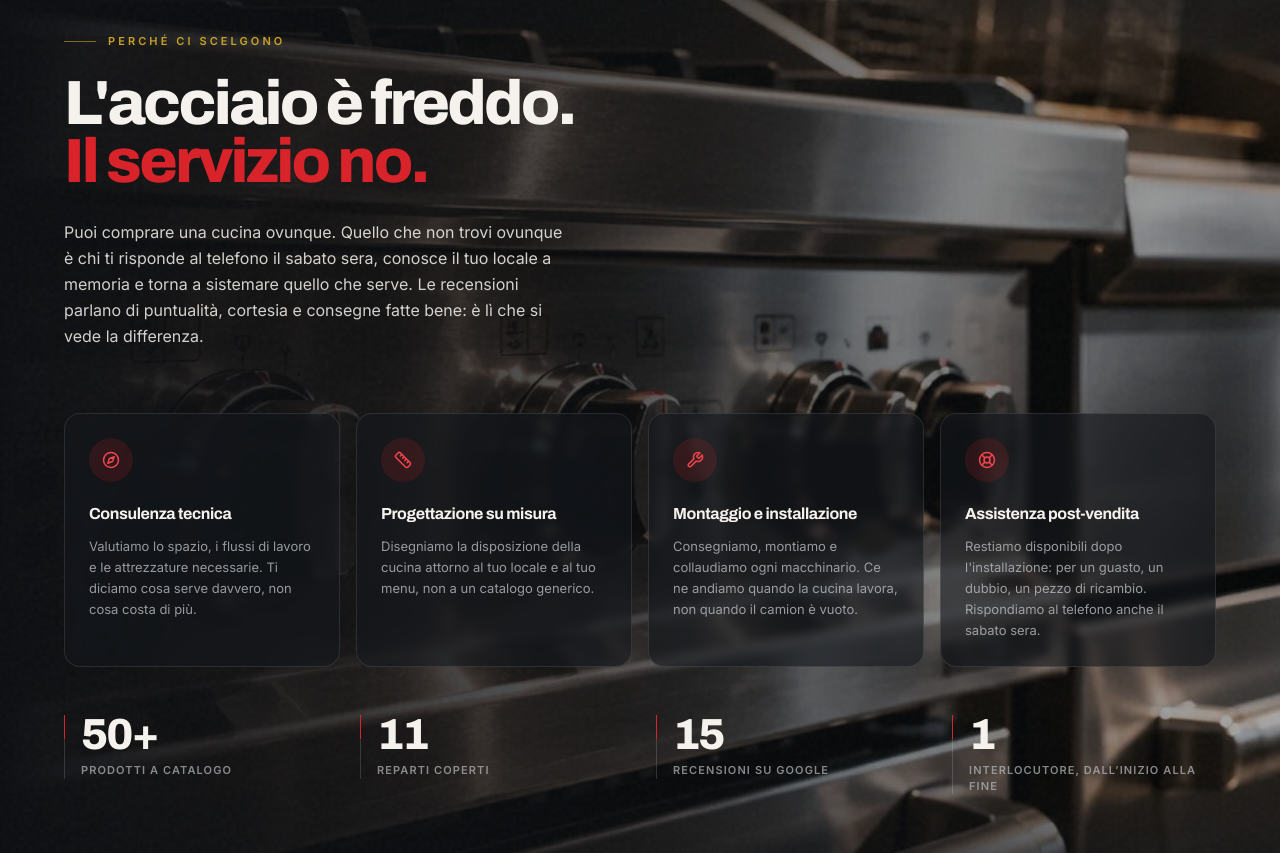
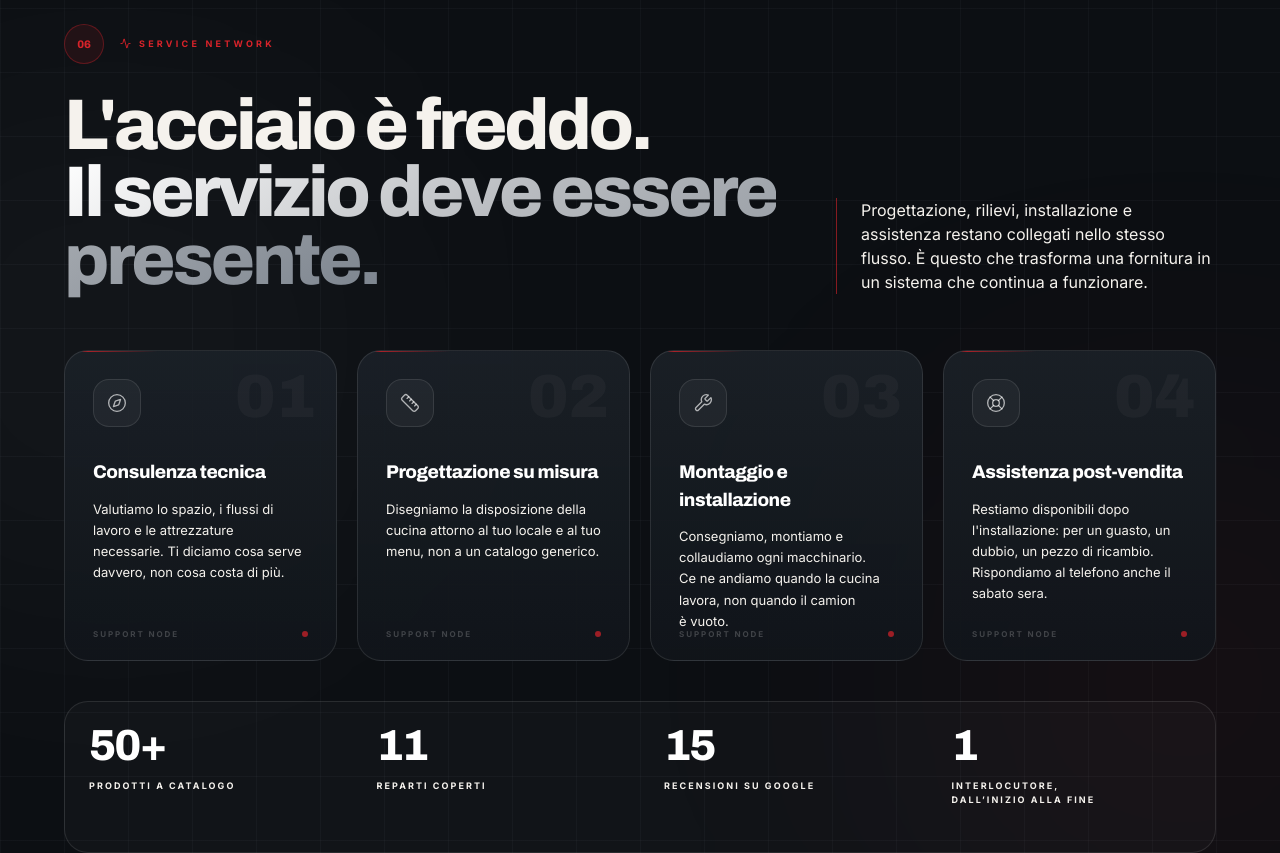
Before and after one commit to gaetanomeli95-lab/SITO-ARREDO-CHEF, a Next.js app: page / in a window 1280 px wide. Shown: the part 6469-7322 px from the top of the page. Built offline with nearby package versions, Linux system fonts and the light colour scheme.

Commit message:
Redesign services section as connected support network

```diff
--- a/src/components/sections/MateriaSection.tsx
+++ b/src/components/sections/MateriaSection.tsx
@@ -1,9 +1,6 @@
 'use client';
 
-import { useRef } from 'react';
-import Image from 'next/image';
-import { motion, useScroll, useTransform } from 'framer-motion';
-import { Compass, LifeBuoy, Ruler, Wrench } from 'lucide-react';
+import { Compass, LifeBuoy, Ruler, Wrench, Activity } from 'lucide-react';
 import type { LucideIcon } from 'lucide-react';
 import { categories, products } from '@/data/products';
 import { company, services } from '@/data/company';
@@ -17,13 +14,6 @@ const iconMap: Record<string, LucideIcon> = {
 };
 
 export default function MateriaSection() {
-  const ref = useRef<HTMLDivElement>(null);
-  const { scrollYProgress } = useScroll({
-    target: ref,
-    offset: ['start end', 'end start'],
-  });
-  const y = useTransform(scrollYProgress, [0, 1], ['-14%', '14%']);
-
   const stats = [
     { value: `${products.length}+`, label: 'Prodotti a catalogo' },
     { value: String(categories.length), label: 'Reparti coperti' },
@@ -33,71 +23,80 @@ export default function MateriaSection() {
 
   return (
     <section
-      ref={ref}
       data-nav-theme="dark"
-      className="relative overflow-hidden bg-carbone py-20 md:py-28 lg:py-36"
+      className="relative overflow-hidden bg-[#0c0f13] py-20 text-avorio md:py-28 lg:py-36"
     >
-      {/* Sfondo materico in parallasse */}
-      <motion.div style={{ y }} className="pointer-events-none absolute inset-x-0 -inset-y-[14%]">
-        <Image src="/images/hero-4.webp" alt="" fill sizes="100vw" className="object-cover" />
-      </motion.div>
-
-      <div className="pointer-events-none absolute inset-0 bg-gradient-to-r from-carbone via-carbone/88 to-carbone/35" />
-      <div className="pointer-events-none absolute inset-x-0 top-0 h-40 bg-gradient-to-b from-carbone to-transparent" />
-      <div className="pointer-events-none absolute inset-x-0 bottom-0 h-40 bg-gradient-to-t from-carbone to-transparent" />
-      <div className="grain pointer-events-none absolute inset-0" />
+      <div className="blueprint pointer-events-none absolute inset-0 opacity-42" />
+      <div className="pointer-events-none absolute left-[-8rem] top-[20%] h-[30rem] w-[30rem] rounded-full bg-white/[0.05] blur-[150px]" />
+      <div className="pointer-events-none absolute right-[-8rem] bottom-[8%] h-[28rem] w-[28rem] rounded-full bg-rosso/[0.08] blur-[150px]" />
+      <div className="pointer-events-none absolute inset-x-0 top-0 h-px bg-gradient-to-r from-transparent via-white/10 to-transparent" />
 
       <div className="container-ac relative">
-        <div className="max-w-2xl">
+        <div className="grid gap-10 lg:grid-cols-[1fr_380px] lg:items-end">
           <Reveal>
-            <span className="eyebrow text-oro">Perché ci scelgono</span>
-            <h2 className="h-display mt-6 text-[clamp(2.1rem,5.2vw,3.9rem)] text-avorio">
+            <div className="flex items-center gap-4">
+              <span className="flex h-10 w-10 items-center justify-center rounded-full border border-rosso/35 bg-rosso/10 font-display text-[11px] font-extrabold text-rosso">
+                06
+              </span>
+              <span className="inline-flex items-center gap-2 text-[9px] font-bold uppercase tracking-[0.36em] text-rosso">
+                <Activity size={11} /> Service network
+              </span>
+            </div>
+            <h2 className="h-display mt-7 max-w-4xl text-[clamp(2.8rem,5.6vw,5rem)] text-avorio">
               L&apos;acciaio è freddo.
               <br />
-              <span className="text-rosso">Il servizio no.</span>
+              <span className="text-steel">Il servizio deve essere presente.</span>
             </h2>
-            <p className="mt-7 max-w-lg text-pretty text-base leading-relaxed text-avorio/85">
-              Puoi comprare una cucina ovunque. Quello che non trovi ovunque è chi ti risponde al
-              telefono il sabato sera, conosce il tuo locale a memoria e torna a sistemare quello
-              che serve. Le recensioni parlano di puntualità, cortesia e consegne fatte bene: è lì
-              che si vede la differenza.
+          </Reveal>
+
+          <Reveal delay={0.1}>
+            <p className="border-l border-rosso/60 pl-6 text-pretty text-sm leading-relaxed text-white/56 md:text-base">
+              Progettazione, rilievi, installazione e assistenza restano collegati nello stesso flusso.
+              È questo che trasforma una fornitura in un sistema che continua a funzionare.
             </p>
           </Reveal>
         </div>
 
-        {/* Servizi */}
-        <div className="mt-16 grid gap-4 sm:grid-cols-2 lg:grid-cols-4">
+        <div className="mt-14 grid gap-4 sm:grid-cols-2 lg:grid-cols-4 lg:gap-5">
           {services.map((s, i) => {
             const Icon = iconMap[s.icon] ?? Compass;
             return (
-              <Reveal key={s.title} delay={Math.min(i * 0.08, 0.3)}>
-                <div className="group relative h-full overflow-hidden rounded-2xl border border-white/10 bg-grafite/60 p-6 backdrop-blur-sm transition-all duration-500 ease-smooth hover:-translate-y-1 hover:border-oro/25">
-                  <span className="absolute inset-x-0 top-0 h-px w-full origin-left scale-x-0 bg-rosso transition-transform duration-600 ease-smooth group-hover:scale-x-100" />
-                  <span className="flex h-11 w-11 items-center justify-center rounded-full bg-rosso/15 text-rosso-light transition-all duration-500 group-hover:bg-rosso group-hover:text-white">
-                    <Icon size={18} />
+              <Reveal key={s.title} delay={Math.min(i * 0.08, 0.28)}>
+                <article className="group relative h-full min-h-[250px] overflow-hidden rounded-[24px] border border-white/10 bg-gradient-to-b from-[#1b2128]/90 to-[#11151a]/95 p-6 transition-all duration-500 hover:-translate-y-1 hover:border-rosso/35 lg:p-7">
+                  <span className="absolute left-0 top-0 h-px w-[34%] bg-gradient-to-r from-rosso to-transparent transition-all duration-500 group-hover:w-[70%]" />
+                  <span className="absolute right-5 top-4 font-display text-[3.8rem] font-black leading-none text-white/[0.035]">
+                    {String(i + 1).padStart(2, '0')}
                   </span>
-                  <h3 className="mt-5 font-display text-base font-bold tracking-tight text-avorio">
+
+                  <span className="flex h-12 w-12 items-center justify-center rounded-2xl border border-white/10 bg-white/[0.045] text-white/65 transition-all duration-500 group-hover:border-rosso/40 group-hover:bg-rosso/10 group-hover:text-rosso">
+                    <Icon size={20} strokeWidth={1.6} />
+                  </span>
+
+                  <h3 className="mt-8 font-display text-[1.15rem] font-extrabold tracking-tight text-white">
                     {s.title}
                   </h3>
-                  <p className="mt-2.5 text-pretty text-[13px] leading-relaxed text-cenere/80">
+                  <p className="mt-3 text-pretty text-[13px] leading-relaxed text-white/48">
                     {s.text}
                   </p>
+
+                  <div className="absolute bottom-5 left-6 right-6 flex items-center justify-between text-[8px] font-bold uppercase tracking-[0.24em] text-white/20 lg:left-7 lg:right-7">
+                    <span>Support node</span>
+                    <span className="h-1.5 w-1.5 rounded-full bg-rosso/70" />
                   </div>
+                </article>
               </Reveal>
             );
           })}
         </div>
 
-        {/* Stats */}
-        <div className="mt-12 grid grid-cols-2 gap-x-6 gap-y-8 sm:grid-cols-4 sm:gap-x-8 sm:gap-y-10">
+        <div className="mt-10 overflow-hidden rounded-[24px] border border-white/10 bg-white/[0.025]">
+          <div className="grid grid-cols-2 sm:grid-cols-4">
             {stats.map((s, i) => (
-            <Reveal key={s.label} delay={0.1 + i * 0.08}>
-              <div className="relative border-l border-white/15 pl-4">
-                <span className="absolute -left-px top-0 h-6 w-px bg-rosso" />
-                <div className="h-display text-[clamp(1.9rem,3.4vw,2.8rem)] text-avorio">
-                  {s.value}
-                </div>
-                <div className="mt-2 text-[11px] font-semibold uppercase leading-snug tracking-widest text-cenere/70">
+              <Reveal key={s.label} delay={0.08 + i * 0.06}>
+                <div className="relative min-h-[150px] border-white/10 p-5 sm:border-l sm:p-6 first:sm:border-l-0">
+                  <span className="absolute left-0 top-5 h-10 w-px bg-rosso sm:hidden" />
+                  <div className="h-display text-[clamp(2rem,3.4vw,3rem)] text-white">{s.value}</div>
+                  <div className="mt-3 max-w-[170px] text-[9px] font-bold uppercase leading-relaxed tracking-[0.23em] text-white/34">
                     {s.label}
                   </div>
                 </div>
@@ -105,6 +104,7 @@ export default function MateriaSection() {
             ))}
           </div>
         </div>
+      </div>
     </section>
   );
 }
```
Lines whose indentation alone changed are shown as unchanged.
